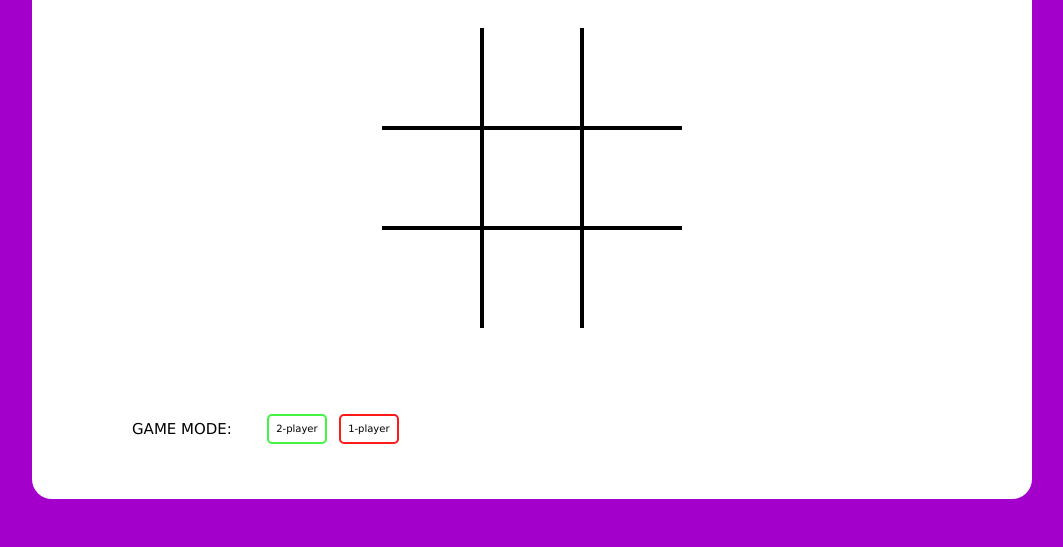
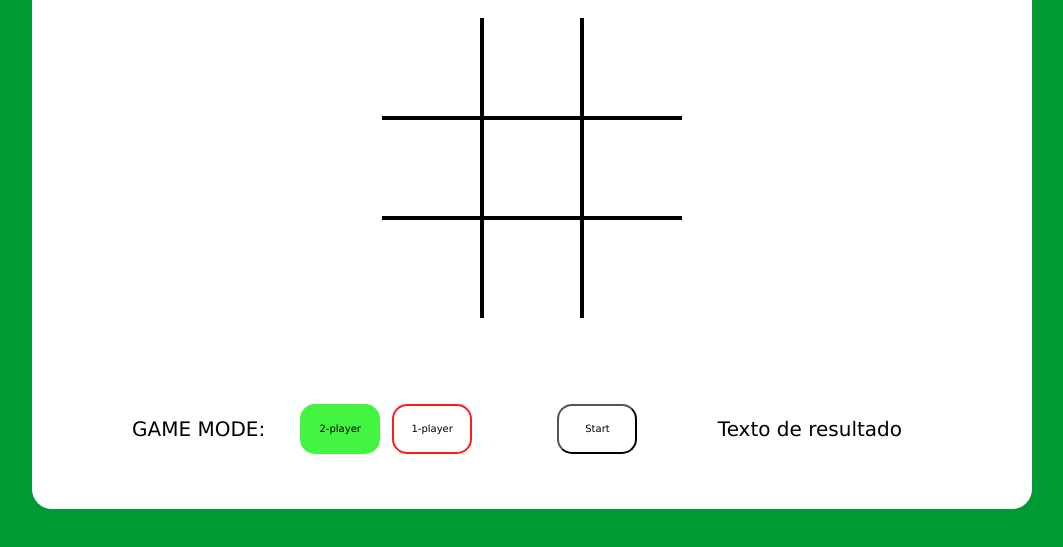
Before and after one commit to GabrielUzel/Tic-Tac-Toe, a plain HTML site: page index.html in a window 1280 px wide. Shown: the part 201-748 px from the top of the page, without its empty margins (108-1171 px from the left). Drawn offline with Linux system fonts and the light colour scheme.

Commit message:
Ajusting buttons

```diff
--- a/assets/css/style.css
+++ b/assets/css/style.css
@@ -6,7 +6,7 @@
 }
 
 :root {
-    --background-primary-color: #a300cc;
+    --background-primary-color: #009933;
     --white-color: #FFFFFF;
     --grey-color: #e6e6e6;
     --green-color: #43f443;
@@ -108,24 +108,24 @@ body {
 
 #game-results {
     display: flex;
-    justify-content: flex-start;
+    justify-content: space-between;
     align-items: center;
     width: 80%;
     margin: 5rem;
 }
 
 #game-results p {
-    font-size: 1.5rem;
+    font-size: 2rem;
     margin-right: 3rem;
     cursor: default;
 }
 
-#game-results .game-mode-button {
+.game-mode-button, #start-game-button{
     background: rgb(0, 0, 0, 0);
-    height: 3rem;
-    width: 6rem;
+    height: 5rem;
+    width: 8rem;
     font-size: 1rem;
-    border-radius: .5rem;
+    border-radius: 1.5rem;
     cursor: pointer;
     margin: .5rem;
     transition: .5s ease-out;
@@ -141,10 +141,16 @@ body {
     border-color: var(--green-color);
 }
 
-#game-mode-button-single:hover {
+.selected#game-mode-button-single {
     background-color: var(--red-color);
 }
 
-#game-mode-button-multi:hover {
+.selected#game-mode-button-multi {
     background-color: var(--green-color);
 }
+
+#select-game-mode {
+    display: flex;
+    justify-content: flex-start;
+    align-items: center;
+}
--- a/index.html
+++ b/index.html
@@ -54,12 +54,17 @@
         </div>
 
         <div id="game-results">
-            <p> GAME MODE: </p>
+            <div id="select-game-mode">
+                <p> GAME MODE: </p>
 
-            <div>
-                <button class="game-mode-button" id="game-mode-button-multi"> 2-player </button>
-                <button class="game-mode-button" id="game-mode-button-single"> 1-player </button>
+                <div>
+                    <button class="game-mode-button selected" id="game-mode-button-multi"> 2-player </button>
+                    <button class="game-mode-button" id="game-mode-button-single"> 1-player </button>
+                </div>
             </div>
+
+            <button id="start-game-button">Start</button>
+            <p>Texto de resultado</p>
         </div>
     </div>
 </body>
```
